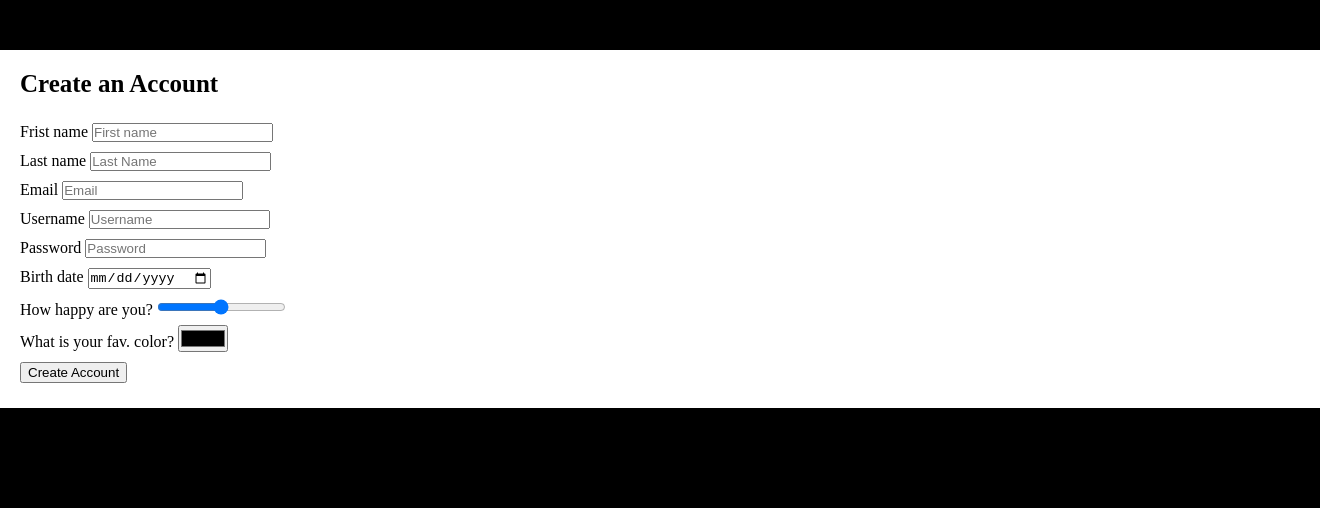
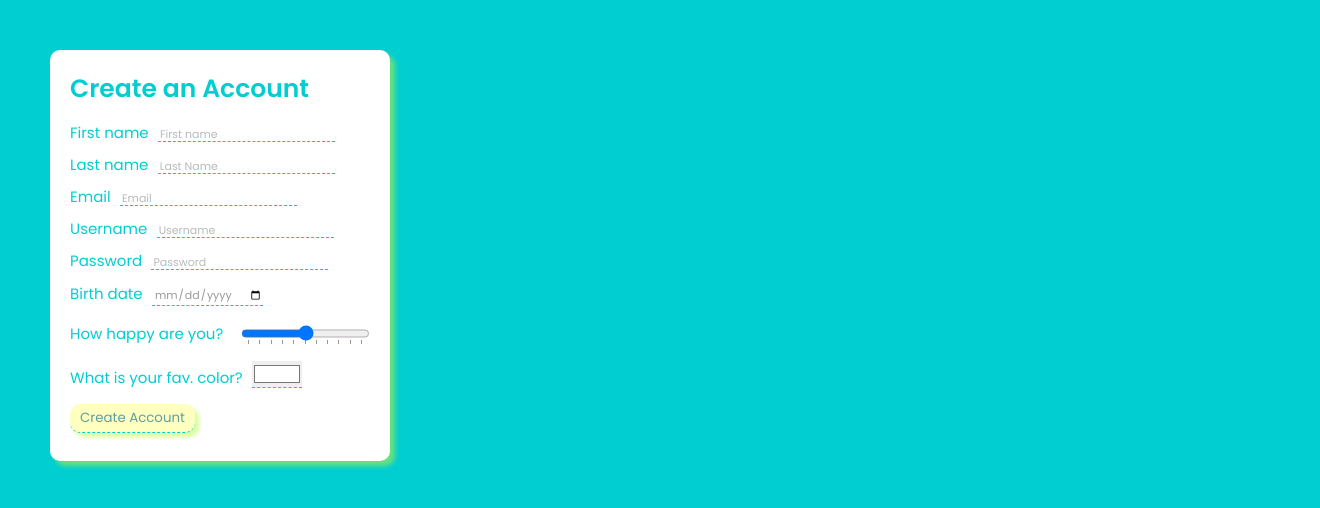
Before and after one commit to haleyjung/create-account_ui, a plain HTML site: page index.html in a window 1280 px wide. Shown: the whole page, 1320 px wide, since content can reach past the window. Drawn offline with Linux system fonts and the light colour scheme.

Commit message:
Stylized with color and font consistency

```diff
--- a/index.html
+++ b/index.html
@@ -4,6 +4,9 @@
     <meta charset="utf-8">
     <meta name="viewport" content="width=device-width">
     <link rel="stylesheet" href="style.css">
+    <link rel="preconnect" href="https://fonts.gstatic.com">
+<link href="https://fonts.googleapis.com/css2?family=Poppins:wght@400;600&display=swap" rel="stylesheet">
+
     <title>Blueprint Clone 1: Create an Account</title>
   </head>
   <body>
@@ -11,7 +14,7 @@
       <header>Create an Account</header>
       <form action="#" method="get">
         <div>
-          <label for="first-name">Frist name</label>
+          <label for="first-name">First name</label>
           <input type="text" placeholder="First name" required>
         </div>
         <div>
@@ -34,10 +37,10 @@
           <label for="birthdate">Birth date</label>
           <input type="date" required>
         </div>
-        <div>
+        <div class="happy-range__container">
             <label for="happy-range">How happy are you?</label>
-          <input type="range" list="happy-range" required>
-            <datalist>
+            <input type="range" value="50" min="0" max="100" step="1" list="happy-range" required>
+            <datalist id="happy-range">
                 <option value="0"></option>
                 <option value="10"></option>
                 <option value="20"></option>
@@ -52,8 +55,8 @@
             </datalist>
         </div>
         <div>
-          <label for="fav-color">What is your fav. color?</label>
-          <input type="color" required>
+          <label for="fav-color"">What is your fav. color?</label>
+          <input type="color" id="fav-color" name="favcolor" value="#ffffff" required>
         </div>
         <div>
           <input type="submit" value="Create Account">
--- a/style.css
+++ b/style.css
@@ -1,31 +1,77 @@
+
+
 * {
     margin: 0;
     padding: 0;
 }
 
 body {
-  background: black;
-  position:
+  background: darkturquoise;
+  font-family: 'Poppins', sans-serif;
 }
 
 #create-account {
-  width: 100%;
+  margin: 50px;
+  width: 300px;
   height: 100%;
   background-color: white;
   padding: 20px 20px;
-  margin-top: 50px;
+  border-radius: 10px;
+  box-shadow: 5px 5px 5px rgba(255, 255, 0, .4);
 }
 
 #create-account header {
   font-size: 25px;
   font-weight: 600;
-  margin-bottom: 20px;
+  color: darkturquoise;
+  margin-bottom: 10px;
 }
 
-#create-account input {
-  margin: 5px 0px;
+#create-account label {
+  font-size: 15px;
+  color: darkturquoise;
+  padding-right: 5px;
+}
+
+#create-account input:not(#happy-range) {
+  margin: 8px 0px;
+  border: none;
+  border-bottom: 1px dashed darkturquoise;
+}
+
+#create-account input::placeholder {
+  font-family: 'Poppins', sans-serif;
+  font-size: 11px;
+  opacity: .5;
+  padding-left: 2px;
+}
+
+#create-account input[type="date"] {
+  font-family: 'Poppins', sans-serif;
+  font-size: 11px;
+  color: rgba(0, 0, 0, .4);
+  padding-left: 2px;
+}
+
+.happy-range__container{
+  display: flex;
+    justify-content: space-between;
+  align-items: center;
+
 }
 
 #create-account input[type="submit"] {
-  padding: 1px 6px;
+  background-color: rgba(255, 255, 0, 0.247);
+  color: cadetblue;
+  border: none;
+  border-radius: 10px;
+  padding: 4px 10px;
+  font-family: 'Poppins', sans-serif;
+  box-shadow: 4px 4px 4px rgba(157, 255, 0, 0.4);
 }
+
+#create-account input[type="submit"]:hover{
+  color: mediumspringgreen;
+  box-shadow: 2px 2px 2px rgba(157, 255, 0, 0.397);
+  cursor: pointer;
+}
```
Lines whose indentation alone changed are shown as unchanged.
